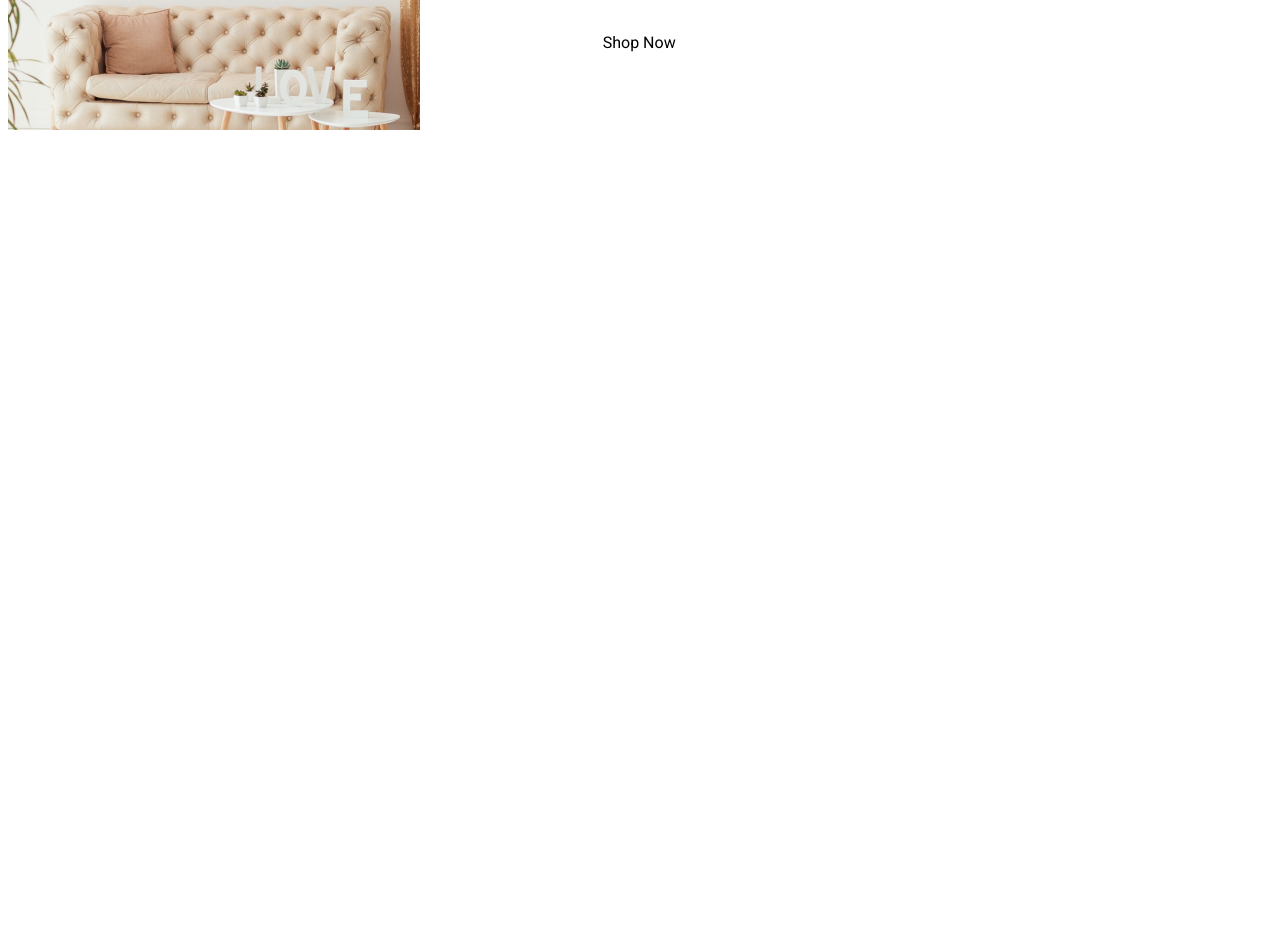
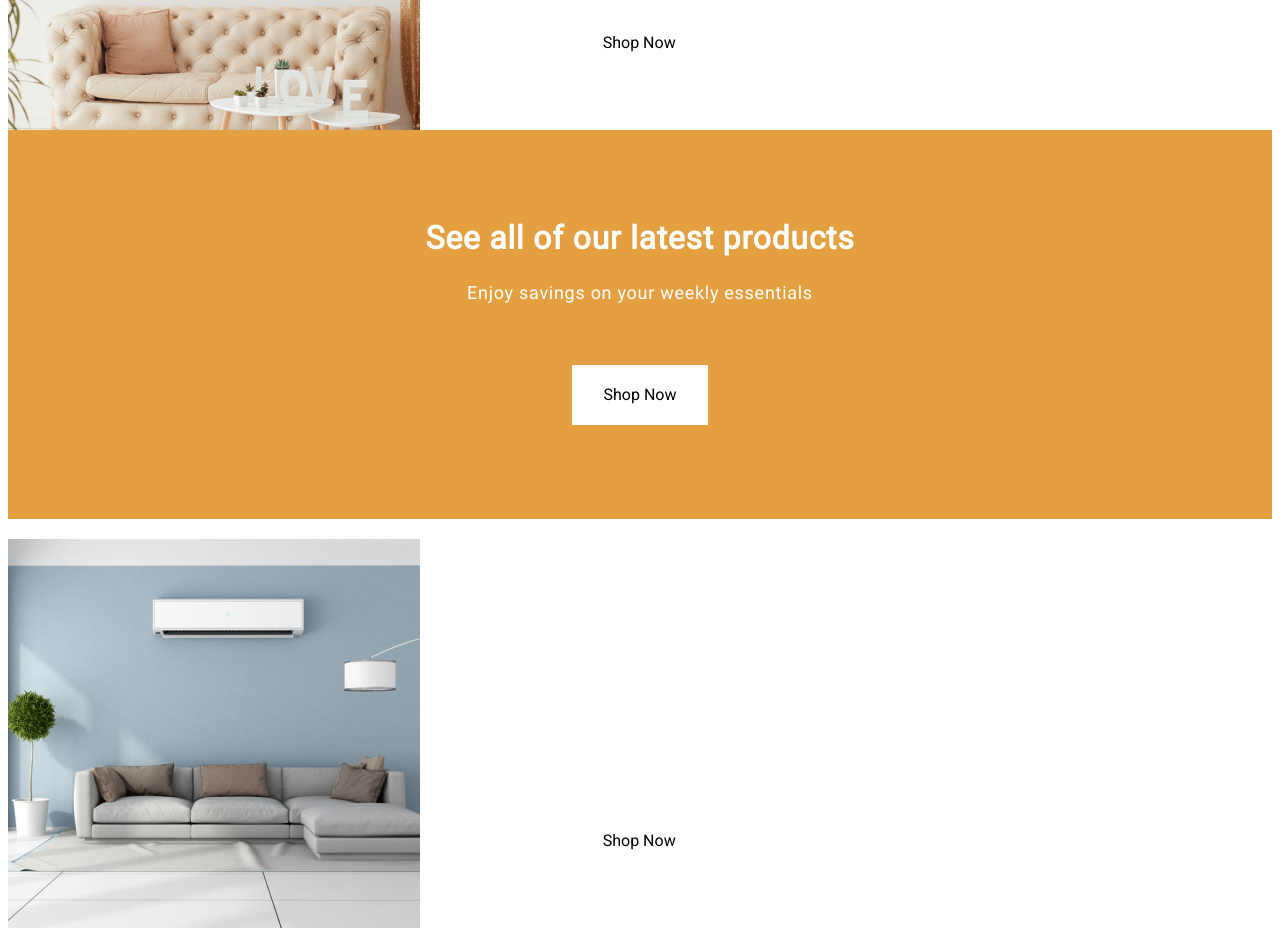
Before and after one commit to JacobMutale1808/micmar, a Next.js app: page / in a window 1280 px wide. Shown: the part 880-1808 px from the top of the page. Before the commit the page ends 1010 px from the top, so only its background shows below. Built offline with nearby package versions, Linux system fonts and the light colour scheme.

Commit message:
Call to action done

```diff
--- a/app/components/CallToAction/CallToAction.tsx
+++ b/app/components/CallToAction/CallToAction.tsx
@@ -2,6 +2,7 @@ import Image from 'next/image'
 import Link from 'next/link'
 
 import Image1 from '@/public/images/eurolux-lifestyle-1.png'
+import Image2 from '@/public/images/heating-lifestyle-1.png'
 
 //TODO: GRAB IMAGES AND TEXT FOR CALL TO ACTION
 
@@ -22,7 +23,40 @@ const CallToAction = () => {
 
                 </div>
                 <div className='absolute  top-[290px]  left-[119.54px] right-[121.14px] text-center p-0'>
-                    <Link href='' className=' bg-background-primary px-[32px] py-[18px]'>
+                    <Link href='/Shop' className=' bg-background-primary px-[32px] py-[18px]'>
+                        Shop Now
+                    </Link>
+                </div>
+            </div>
+            <div className='h-[389px] bg-secondary mx-[8px] flex flex-col items-center justify-center'>
+                <h2 className='text-mobile-h2 text-center text-text-secondary font-semibold leading-7 tracking-[0.72px]'>See all of our latest products</h2>
+                <p className='mt-[32px] text-text-secondary text-center text-[18px] font-normal leading-[17.91px] tracking-[0.72px]'>Enjoy savings on your weekly essentials</p>
+                <Link href='/Shop' className=' bg-background-primary px-[32px] py-[18px] mt-[63px]'>
+                        Shop Now
+                </Link>
+            </div>
+            <div className="w-[100%] h-[389px] px-[8px] mt-[20px] relative">
+                <Image
+                    alt='Card one'
+                    src={Image2}
+                    loading='lazy'
+                    className=''
+                />
+                <div className='absolute top-[102px] left-[26.68px] right-[26.68px]  text-center'>
+                    <h2 className=' text-text-secondary text-mobile-h2 font-[600] leading-[100%] tracking-[0.72px]'>
+                        Heating just got cheaper
+                    </h2>
+                </div>
+                <div className='absolute top-[192px] left-[26.68px] right-[26.68px]  text-center'>
+                    <p className=' text-text-secondary text-[18px] font-[400] leading-[99.5%] tracking-[0.72px]'>
+                        Enjoy savings on your weekly essentials
+                    </p>
+                </div>
+                <div className='ab'>
+
+                </div>
+                <div className='absolute  top-[290px]  left-[119.54px] right-[121.14px] text-center p-0'>
+                    <Link href='/Shop' className=' bg-background-primary px-[32px] py-[18px]'>
                         Shop Now
                     </Link>
                 </div>
```
Also changed, not shown: app/Shop/layout.ts (added), app/Shop/page.ts (added), public/images/heating-lifestyle-1.png (added).
